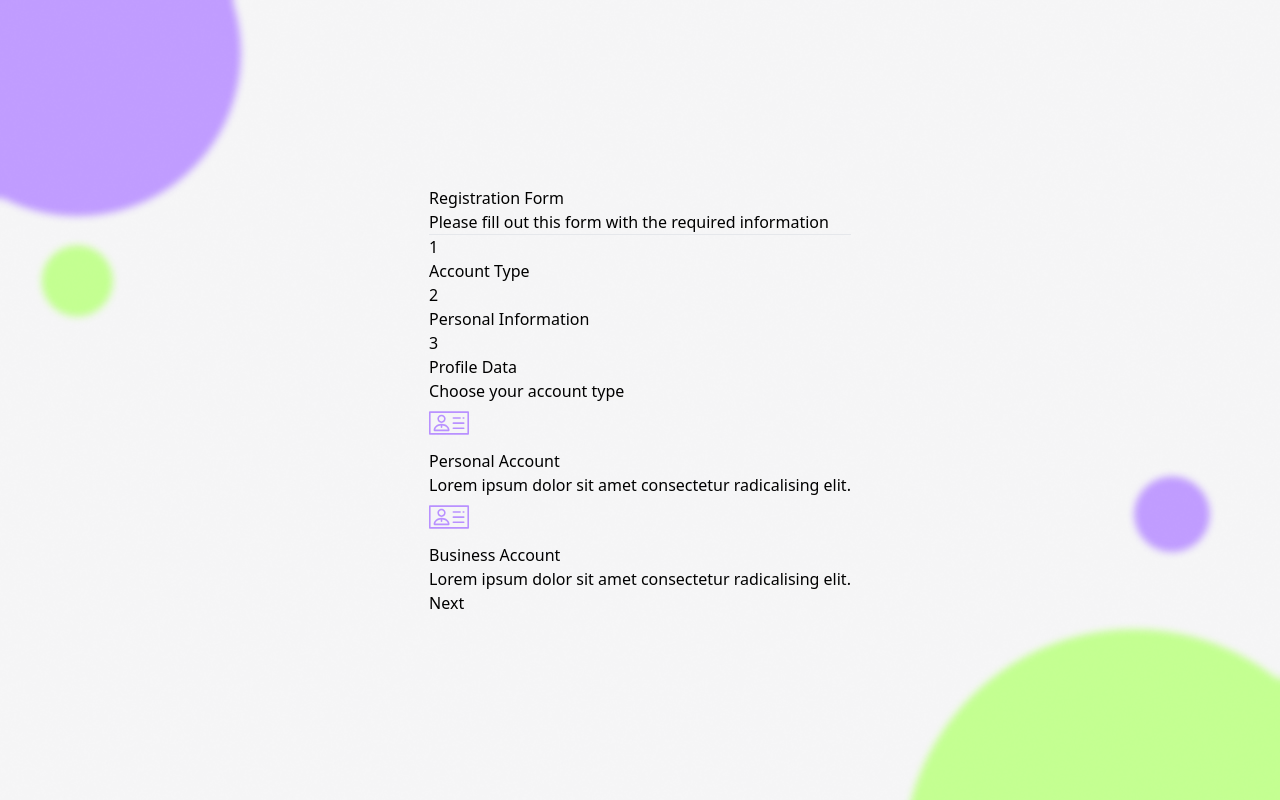
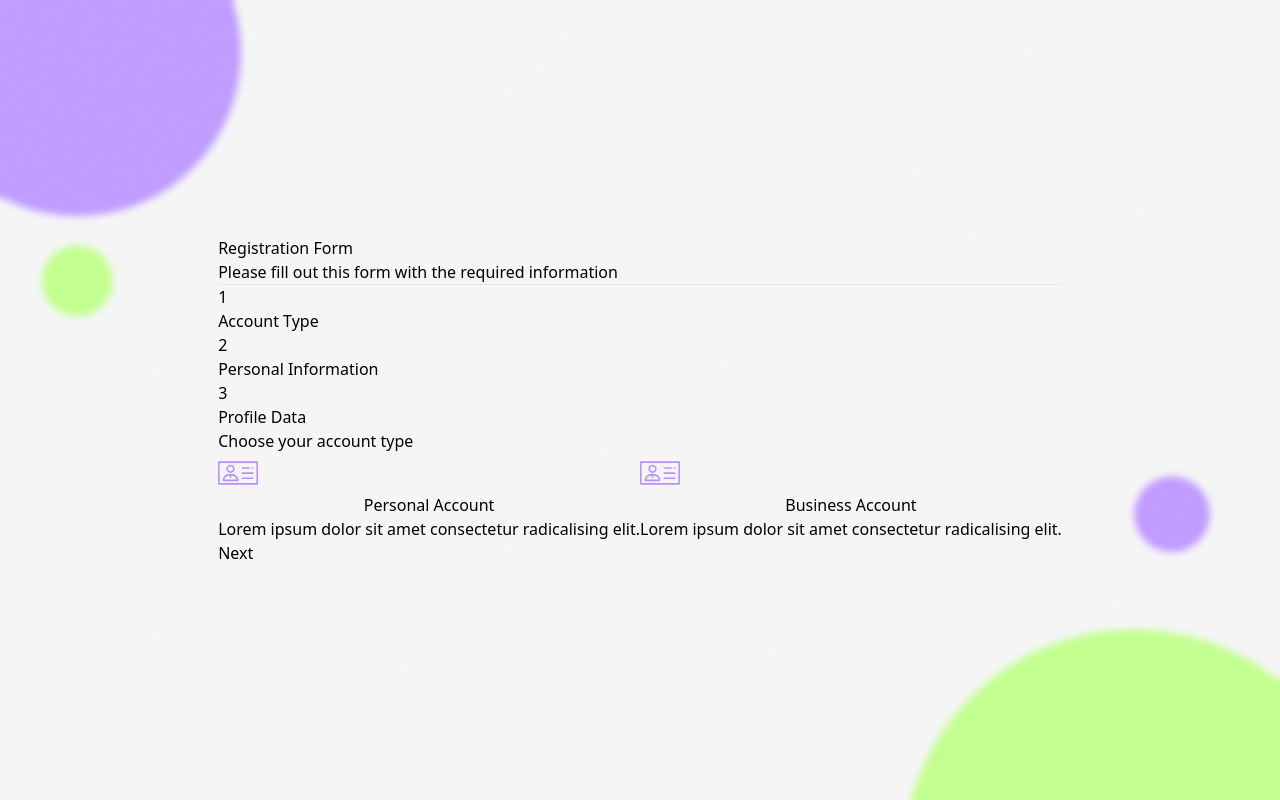
Before and after one commit to ethan-frot/FormApp, a React (Vite) app: page / in a window 1280 px wide. Built offline with nearby package versions, Linux system fonts and the light colour scheme.

Commit message:
🚸Make accountType buttons more UX

```diff
--- a/src/components/steps/AccountType.tsx
+++ b/src/components/steps/AccountType.tsx
@@ -21,30 +21,16 @@ const AccountType = ({currentStep, setCurrentStep, formData, setFormData}: Accou
         <div>
             <p className="text-gray-300">Choose your account type</p>
             <div className="flex flex-col py-7 gap-5">
-                <div className="flex">
                 <ButtonAccountType
+                    accountType='Personal'
                     isSelected={formData.accountType === 'Personal'}
                     onClick={() => handleSelect('Personal')}
                 />
-                    <div className="ml-5">
-                        <h3 className="font-bold">Personal Account</h3>
-                        <p className="text-gray-300">
-                            Lorem ipsum dolor sit amet consectetur radicalising elit.
-                        </p>
-                    </div>
-                </div>
-                <div className="flex">
                 <ButtonAccountType
+                    accountType='Business'
                     isSelected={formData.accountType === 'Business'}
                     onClick={() => handleSelect('Business')}
                 />
-                    <div className="ml-5">
-                        <h3 className="font-bold">Business Account</h3>
-                        <p className="text-gray-300">
-                            Lorem ipsum dolor sit amet consectetur radicalising elit.
-                        </p>
-                    </div>
-                </div>
             </div>
             <div className="flex justify-end gap-2">
                 <ButtonNext
--- a/src/components/ui/Buttons/ButtonAccountType.tsx
+++ b/src/components/ui/Buttons/ButtonAccountType.tsx
@@ -1,17 +1,27 @@
-const ButtonAccountType = ({ isSelected, onClick }: { isSelected: boolean, onClick: () => void }) => {
+const ButtonAccountType = ({accountType, isSelected, onClick }: {accountType: string, isSelected: boolean, onClick: () => void }) => {
     return (
+        <>
             <button
-            className={`w-1/6 p-4 rounded-md border-2 border-purple-400
-                ${isSelected ? 'bg-purple-400' : ''} group`}
+                className={`flex items-center justify-end`}
                 onClick={onClick}
             >
+                <div className={`p-4 rounded-md border-2 border-purple-400 ${isSelected ? 'bg-purple-400' : ''} group`}>
                     <img
                         src="../../../../public/account-type.svg"
                         alt="account-type"
                         className={` ${isSelected ? 'filter brightness-0 invert' : ''}`}
                     />
+                </div>
+                <div className="ml-5 flex flex-col items-start">
+                    <h3 className="font-bold">{accountType} Account</h3>
+                    <p className="text-gray-300">
+                        Lorem ipsum dolor sit amet consectetur radicalising elit.
+                    </p>
+                </div>
             </button>
-    );
+        </>
+    )
+        ;
 };
 
 export default ButtonAccountType;
```
Lines whose indentation alone changed are shown as unchanged.
